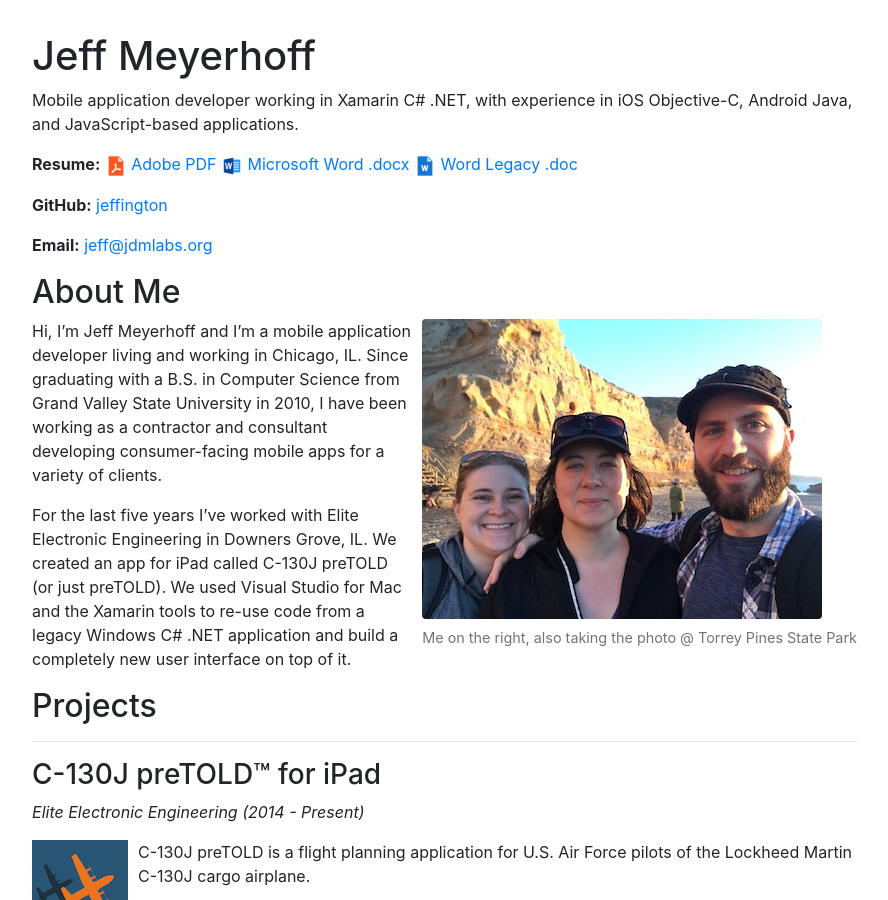
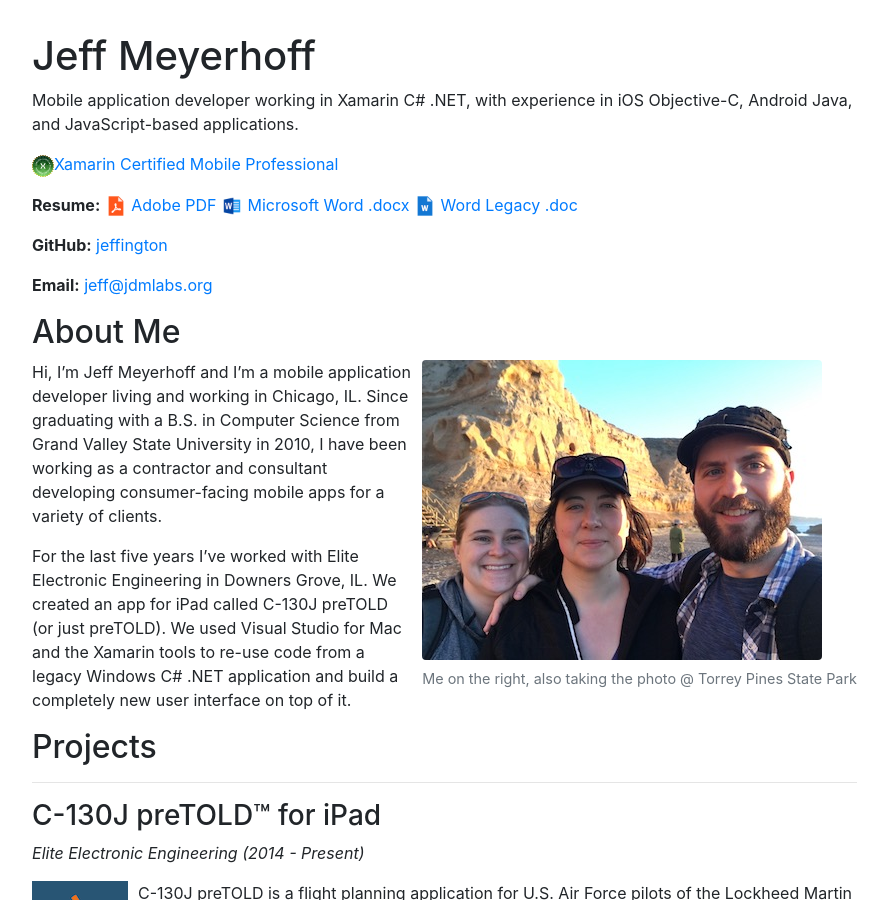
Before and after one commit to jeffington/jeffington.github.io, a Jekyll site: the page built from index.md, in a window 1280 px wide and 900 px high. Shown: the whole window, without its empty margins (148-1036 px from the left). Built offline with Jekyll 4.4.1, drawn with Linux system fonts in a browser that asks for light colours.

Commit message:
Add Xamarin certification badge

```diff
--- a/index.md
+++ b/index.md
@@ -6,6 +6,8 @@ title: Home
 # Jeff Meyerhoff
 
 Mobile application developer working in Xamarin C# .NET, with experience in iOS Objective-C, Android Java, and JavaScript-based applications.
+
+<a href="https://devconnect.xamarin.com/profile/11418"><img src="/assets/images/Xamarin-Mobile-Professional-Badge.svg" style="width: 22px; height: 22px;" />Xamarin Certified Mobile Professional</a>
 
 **Resume:** <a href="/assets/documents/Jeff Meyerhoff Resume October 2018.pdf"><img src="/assets/images/icons8-pdf-100.png" style="height: 22px; width: 22px;"/> Adobe PDF</a> <a href="/assets/documents/Jeff Meyerhoff Resume October 2018.docx"><img src="/assets/images/icons8-microsoft-word-100.png" style="height: 22px; width: 22px"/> Microsoft Word .docx</a> <a href="/assets/documents/Jeff Meyerhoff Resume October 2018.doc"><img src="/assets/images/icons8-word-100.png" style="height: 22px; width: 22px;"/> Word Legacy .doc</a>
 
```
Also changed, not shown: assets/images/Xamarin-Mobile-Professional-Badge.svg (added).
